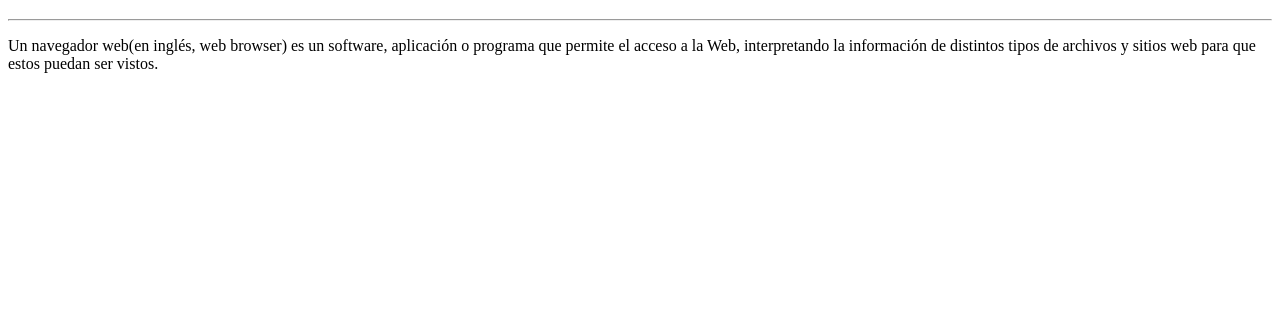
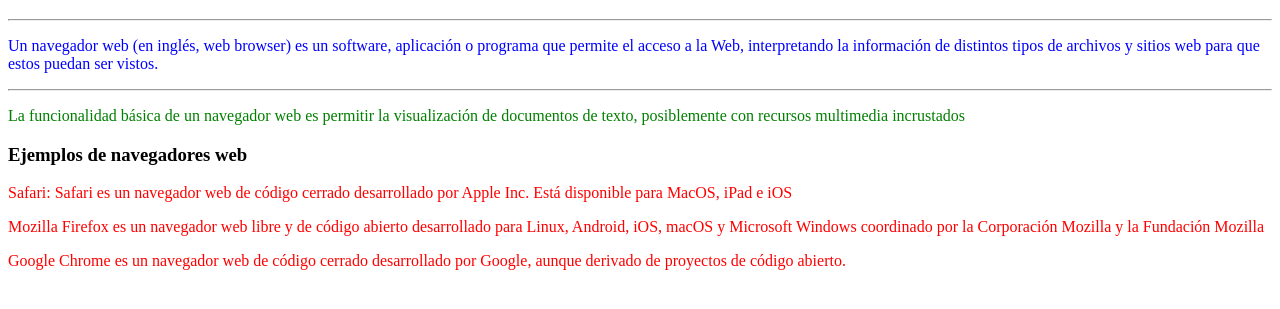
Before and after one commit to ivanromero0/pract3.3, a plain HTML site: page index.html in a window 1280 px wide. Shown: the part 61-370 px from the top of the page. Drawn offline with Linux system fonts and the light colour scheme.

Commit message:
Terminado

```diff
--- a/index.html
+++ b/index.html
@@ -4,10 +4,17 @@
     <meta charset="UTF-8">
     <meta name="viewport" content="width=device-width, initial-scale=1.0">
     <title>Práctica 3.3</title>
+    <link rel="stylesheet" href="style.css">
 </head>
 <body>
     <h1>Navegadores web</h1>
     <hr>
-    <p>Un navegador web(en inglés, web browser) es un software, aplicación o programa que permite el acceso a la Web, interpretando la información de distintos tipos de archivos y sitios web para que estos puedan ser vistos.</p>
+    <p class="azul">Un navegador web (en inglés, web browser) es un software, aplicación o programa que permite el acceso a la Web, interpretando la información de distintos tipos de archivos y sitios web para que estos puedan ser vistos.</p>
+    <hr>
+    <p class="verde"> La funcionalidad básica de un navegador web es permitir la visualización de documentos de texto, posiblemente con recursos multimedia incrustados</p>
+    <h3>Ejemplos de navegadores web</h3>
+    <p class="rojo">Safari: Safari es un navegador web de código cerrado desarrollado por Apple Inc. Está disponible para MacOS, iPad e iOS</p>
+    <p class="rojo">Mozilla Firefox es un navegador web libre y de código abierto desarrollado para Linux, Android, iOS, macOS y Microsoft Windows coordinado por la Corporación Mozilla y la Fundación Mozilla</p>
+    <p class="rojo"> Google Chrome es un navegador web de código cerrado desarrollado por Google, aunque derivado de proyectos de código abierto.</p>
 </body>
 </html>
--- /dev/null
+++ b/style.css
@@ -0,0 +1,3 @@
+p.azul {color: blue;}
+p.verde {color: green;}
+p.rojo {color: red;}
```
